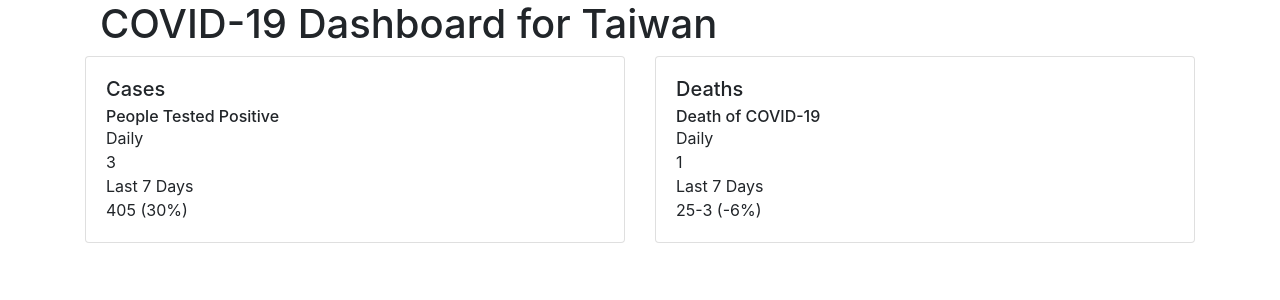
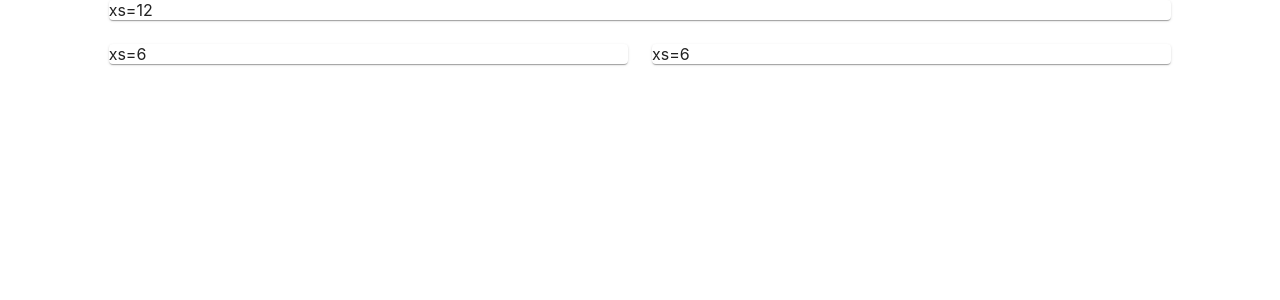
Before and after one commit to zvn/covid-visualizer, a React (Create React App) app in the folder frontend/: page / in a window 1280 px wide. Shown: the top 300 px of the page. Built offline with nearby package versions, Linux system fonts and the light colour scheme.

Commit message:
OK, switch to Material UI

```diff
--- a/frontend/package.json
+++ b/frontend/package.json
@@ -3,12 +3,11 @@
   "version": "0.1.0",
   "private": true,
   "dependencies": {
+    "@material-ui/core": "^4.11.4",
     "@testing-library/jest-dom": "^5.14.1",
     "@testing-library/react": "^11.2.7",
     "@testing-library/user-event": "^12.8.3",
-    "bootstrap": "^4.6.0",
     "react": "^17.0.2",
-    "react-bootstrap": "^1.6.1",
     "react-dom": "^17.0.2",
     "react-scripts": "4.0.3",
     "web-vitals": "^1.1.2"
--- a/frontend/public/index.html
+++ b/frontend/public/index.html
@@ -7,7 +7,7 @@
     <meta name="theme-color" content="#000000" />
     <meta
       name="description"
-      content="Web site to visualize COVID-19 Data"
+      content="Web site created using create-react-app"
     />
     <link rel="apple-touch-icon" href="%PUBLIC_URL%/logo192.png" />
     <!--
@@ -24,7 +24,7 @@
       work correctly both with client-side routing and a non-root public URL.
       Learn how to configure a non-root public URL by running `npm run build`.
     -->
-    <title>COVID Dashboard</title>
+    <title>React App</title>
   </head>
   <body>
     <noscript>You need to enable JavaScript to run this app.</noscript>
--- a/frontend/src/App.js
+++ b/frontend/src/App.js
@@ -1,52 +1,23 @@
 import logo from './logo.svg';
 import './App.css';
-
-import Container from 'react-bootstrap/Container';
-import Row from 'react-bootstrap/Row';
-import Col from 'react-bootstrap/Col';
-import NumberWidget from './NumberWidget';
+import Grid from '@material-ui/core/Grid';
+import Paper from '@material-ui/core/Paper';
 
 function App() {
   return (
-    <>
-      <Container class="p-4">
-        <Row className="justify-content-md-center col-sm-10">
-          <Col>
-            <h1>COVID-19 Dashboard for Taiwan</h1>
-          </Col>
-        </Row>
-        <Row className = "justify-content-md-center">
-          <Col class="col-sm-4">
-            <NumberWidget
-              title="Cases"
-              subtitle="People Tested Positive"
-              daily="3"
-              sevendays="40"
-              trending_number="5"
-              trending_percent="30"
-              more_better="false" >
-            </NumberWidget>
-          </Col>
-          <Col class="col-sm-4">
-            <NumberWidget
-              title="Deaths"
-              subtitle="Death of COVID-19"
-              daily="1"
-              sevendays="25"
-              trending_number="-3"
-              trending_percent="-6"
-              more_better="false" >
-            </NumberWidget>
-          </Col>
-        </Row>
-      </Container>
-      <link
-        rel="stylesheet"
-        href="https://cdn.jsdelivr.net/npm/bootstrap@4.6.0/dist/css/bootstrap.min.css"
-        integrity="sha384-B0vP5xmATw1+K9KRQjQERJvTumQW0nPEzvF6L/Z6nronJ3oUOFUFpCjEUQouq2+l"
-        crossorigin="anonymous"
-      />
-    </>
+    <div className="">
+      <Grid container spacing={3} justify="center">
+        <Grid item xs={10}>
+          <Paper >xs=12</Paper>
+        </Grid>
+        <Grid item xs={5}>
+          <Paper >xs=6</Paper>
+        </Grid>
+        <Grid item xs={5}>
+          <Paper >xs=6</Paper>
+        </Grid>
+      </Grid>
+    </div>
   );
 }
 
--- a/frontend/src/NumberWidget.js
+++ b/frontend/src/NumberWidget.js
@@ -1,31 +1,12 @@
-import Card from 'react-bootstrap/Card'
+import logo from './logo.svg';
+import './App.css';
 
 function NumberWidget(props) {
+  return (
+    <div>
 
-    /*
-
-            title="Cases"
-              subtitle="People Tested Positive"
-              daily="3"
-              sevendays="40"
-              trending_number="5"
-              trending_percent="30"
-              more_better="false"
-
-    */
-    return (
-        <Card class="border-light bg-light mb-3 p-4">
-            <Card.Body>
-                <Card.Title>{props.title}</Card.Title>
-                <Card.Subtitle>{props.subtitle}</Card.Subtitle>
-                <div>Daily</div>
-                <div>{props.daily}</div>
-                <div>Last 7 Days</div>
-                <span>{props.sevendays}</span>
-                <span>{props.trending_number} ({props.trending_percent}%)</span>
-            </Card.Body>
-        </Card>
-    );
-};
+    </div>
+  );
+}
 
 export default NumberWidget;
```
Also changed, not shown: 1 other file (tests, documents, lock files or other folders).
